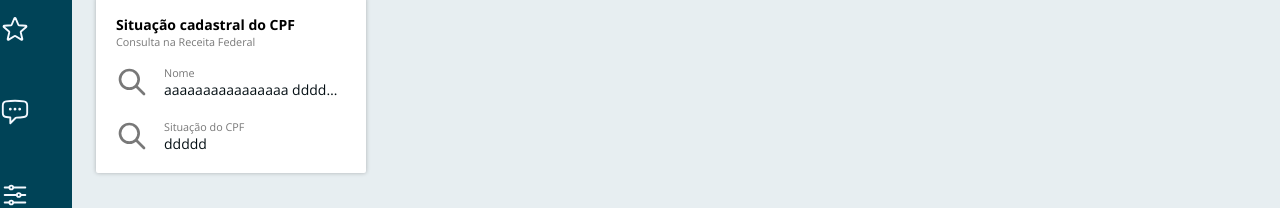
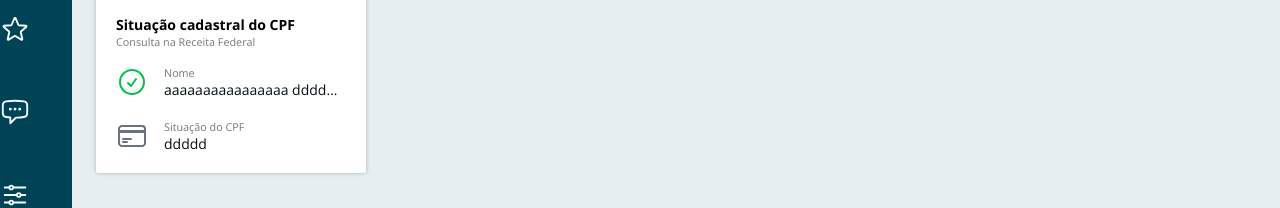
Before and after one commit to hgovra/consulta-cpf-angular, an Angular app: page / in a window 1280 px wide. Shown: the part 257-465 px from the top of the page. Built offline with nearby package versions, Linux system fonts and the light colour scheme.

Commit message:
refactor: atualizar componente icone com suporte a cor parametrizavel

```diff
--- a/src/app/features/consulta-cpf/consulta-cpf.html
+++ b/src/app/features/consulta-cpf/consulta-cpf.html
@@ -22,8 +22,9 @@
   </form>
 
   <quadro titulo="Situação cadastral do CPF" subtitulo="Consulta na Receita Federal">
-    <item icone="icon-user" rotulo="Nome" [texto]="'aaaaaaaaaaaaaaaa dddda ddddddcf'"> </item>
+    <item icone="ok" rotulo="Nome" [texto]="'aaaaaaaaaaaaaaaa dddda ddddddcf'" estado="sucesso">
+    </item>
 
-    <item icone="icon-check" rotulo="Situação do CPF" [texto]="'ddddd'"> </item>
+    <item icone="cartao" rotulo="Situação do CPF" [texto]="'ddddd'"> </item>
   </quadro>
 </recipiente>
--- /dev/null
+++ b/src/app/shared/ui/icone/icone.html
@@ -0,0 +1,8 @@
+<span
+  class="icone"
+  [innerHTML]="svg()"
+  [style.width.px]="tamanho()"
+  [style.height.px]="tamanho()"
+  [style.color]="corFinal()"
+  aria-hidden="true"
+></span>
--- /dev/null
+++ b/src/app/shared/ui/icone/icone.scss
@@ -0,0 +1,11 @@
+.icone {
+  display: inline-flex;
+  align-items: center;
+  justify-content: center;
+
+  svg {
+    width: 100%;
+    height: 100%;
+    stroke: currentColor;
+  }
+}
--- /dev/null
+++ b/src/app/shared/ui/icone/icone.ts
@@ -0,0 +1,33 @@
+import { Component, computed, inject, input } from '@angular/core';
+import { DomSanitizer, SafeHtml } from '@angular/platform-browser';
+
+import { ICONES, NomeIcone } from './registro.icones';
+
+@Component({
+  selector: 'icone',
+  templateUrl: './icone.html',
+  styleUrl: './icone.scss'
+})
+export class Icone {
+  private sanitizador = inject(DomSanitizer);
+
+  nome = input.required<NomeIcone>();
+  tamanho = input<number>(20);
+  cor = input<string>();
+
+  corFinal = computed(() =>
+    this.cor() ?? 'oklch(0.5727 0 0)'
+  );
+
+  svg = computed<SafeHtml>(() => {
+    const svg = ICONES[this.nome()];
+
+    if (!svg) {
+      console.warn(`Icone "${this.nome()}" não encontrado.`);
+      return '';
+    }
+
+    return this.sanitizador.bypassSecurityTrustHtml(svg);
+  });
+
+}
--- /dev/null
+++ b/src/app/shared/ui/icone/registro.icones.ts
@@ -0,0 +1,56 @@
+export const ICONES = {
+  menu: `
+    <svg xmlns="http://www.w3.org/2000/svg" fill="none" viewBox="0 0 24 24" stroke-width="1.5" stroke="currentColor" class="size-6">
+      <path stroke-linecap="round" stroke-linejoin="round" d="M3.75 6.75h16.5M3.75 12h16.5m-16.5 5.25h16.5" />
+    </svg>
+`,
+  busca: `
+    <svg viewBox="0 0 24 24" fill="none" stroke="currentColor">
+      <path stroke-linecap="round" stroke-linejoin="round" stroke-width="2"
+        d="M21 21l-6-6m2-5a7 7 0 11-14 0 7 7 0 0114 0z" />
+    </svg>
+  `,
+  favoritos: `
+    <svg xmlns="http://www.w3.org/2000/svg" fill="none" viewBox="0 0 24 24" stroke-width="1.5" stroke="currentColor" class="size-6">
+      <path stroke-linecap="round" stroke-linejoin="round" d="M11.48 3.499a.562.562 0 0 1 1.04 0l2.125 5.111a.563.563 0 0 0 .475.345l5.518.442c.499.04.701.663.321.988l-4.204 3.602a.563.563 0 0 0-.182.557l1.285 5.385a.562.562 0 0 1-.84.61l-4.725-2.885a.562.562 0 0 0-.586 0L6.982 20.54a.562.562 0 0 1-.84-.61l1.285-5.386a.562.562 0 0 0-.182-.557l-4.204-3.602a.562.562 0 0 1 .321-.988l5.518-.442a.563.563 0 0 0 .475-.345L11.48 3.5Z" />
+    </svg>
+`,
+  chat: `
+    <svg xmlns="http://www.w3.org/2000/svg" fill="none" viewBox="0 0 24 24" stroke-width="1.5" stroke="currentColor" class="size-6">
+      <path stroke-linecap="round" stroke-linejoin="round" d="M8.625 9.75a.375.375 0 1 1-.75 0 .375.375 0 0 1 .75 0Zm0 0H8.25m4.125 0a.375.375 0 1 1-.75 0 .375.375 0 0 1 .75 0Zm0 0H12m4.125 0a.375.375 0 1 1-.75 0 .375.375 0 0 1 .75 0Zm0 0h-.375m-13.5 3.01c0 1.6 1.123 2.994 2.707 3.227 1.087.16 2.185.283 3.293.369V21l4.184-4.183a1.14 1.14 0 0 1 .778-.332 48.294 48.294 0 0 0 5.83-.498c1.585-.233 2.708-1.626 2.708-3.228V6.741c0-1.602-1.123-2.995-2.707-3.228A48.394 48.394 0 0 0 12 3c-2.392 0-4.744.175-7.043.513C3.373 3.746 2.25 5.14 2.25 6.741v6.018Z" />
+    </svg>
+`,
+  categorias: `
+    <svg xmlns="http://www.w3.org/2000/svg" fill="none" viewBox="0 0 24 24" stroke-width="1.5" stroke="currentColor" class="size-6">
+      <path stroke-linecap="round" stroke-linejoin="round" d="M10.5 6h9.75M10.5 6a1.5 1.5 0 1 1-3 0m3 0a1.5 1.5 0 1 0-3 0M3.75 6H7.5m3 12h9.75m-9.75 0a1.5 1.5 0 0 1-3 0m3 0a1.5 1.5 0 0 0-3 0m-3.75 0H7.5m9-6h3.75m-3.75 0a1.5 1.5 0 0 1-3 0m3 0a1.5 1.5 0 0 0-3 0m-9.75 0h9.75" />
+    </svg>
+`,
+  central: `
+    <svg xmlns="http://www.w3.org/2000/svg" fill="none" viewBox="0 0 24 24" stroke-width="1.5" stroke="currentColor" class="size-6">
+      <path stroke-linecap="round" stroke-linejoin="round" d="M12 21v-8.25M15.75 21v-8.25M8.25 21v-8.25M3 9l9-6 9 6m-1.5 12V10.332A48.36 48.36 0 0 0 12 9.75c-2.551 0-5.056.2-7.5.582V21M3 21h18M12 6.75h.008v.008H12V6.75Z" />
+    </svg>
+`,
+  notificacoes: `
+    <svg xmlns="http://www.w3.org/2000/svg" fill="none" viewBox="0 0 24 24" stroke-width="1.5" stroke="currentColor" class="size-6">
+      <path stroke-linecap="round" stroke-linejoin="round" d="M14.857 17.082a23.848 23.848 0 0 0 5.454-1.31A8.967 8.967 0 0 1 18 9.75V9A6 6 0 0 0 6 9v.75a8.967 8.967 0 0 1-2.312 6.022c1.733.64 3.56 1.085 5.455 1.31m5.714 0a24.255 24.255 0 0 1-5.714 0m5.714 0a3 3 0 1 1-5.714 0" />
+    </svg>
+`,
+  ok: `
+    <svg xmlns="http://www.w3.org/2000/svg" fill="none" viewBox="0 0 24 24" stroke-width="1.5" stroke="currentColor" class="size-6">
+      <path stroke-linecap="round" stroke-linejoin="round" d="M9 12.75 11.25 15 15 9.75M21 12a9 9 0 1 1-18 0 9 9 0 0 1 18 0Z" />
+    </svg>
+  `,
+  cartao: `
+    <svg xmlns="http://www.w3.org/2000/svg" fill="none" viewBox="0 0 24 24" stroke-width="1.5" stroke="currentColor" class="size-6">
+      <path stroke-linecap="round" stroke-linejoin="round" d="M2.25 8.25h19.5M2.25 9h19.5m-16.5 5.25h6m-6 2.25h3m-3.75 3h15a2.25 2.25 0 0 0 2.25-2.25V6.75A2.25 2.25 0 0 0 19.5 4.5h-15a2.25 2.25 0 0 0-2.25 2.25v10.5A2.25 2.25 0 0 0 4.5 19.5Z" />
+    </svg>
+  `,
+  pessoa: `
+    <svg xmlns="http://www.w3.org/2000/svg" fill="none" viewBox="0 0 24 24" stroke-width="1.5" stroke="currentColor" class="size-6">
+      <path stroke-linecap="round" stroke-linejoin="round" d="M15.75 6a3.75 3.75 0 1 1-7.5 0 3.75 3.75 0 0 1 7.5 0ZM4.501 20.118a7.5 7.5 0 0 1 14.998 0A17.933 17.933 0 0 1 12 21.75c-2.676 0-5.216-.584-7.499-1.632Z" />
+    </svg>
+  `
+
+} as const;
+
+export type NomeIcone = keyof typeof ICONES;
--- a/src/app/shared/ui/quadro/item/item.html
+++ b/src/app/shared/ui/quadro/item/item.html
@@ -1,6 +1,6 @@
 <div class="item">
   <div class="item__icone">
-    <ui-icon [nome]="'busca'" [tamanho]="32" />
+    <icone [nome]="icone()" [tamanho]="32" [cor]="cor()" />
   </div>
 
   <div class="item__texto">
--- a/src/app/shared/ui/quadro/item/item.ts
+++ b/src/app/shared/ui/quadro/item/item.ts
@@ -1,14 +1,32 @@
-import { Component, input } from '@angular/core';
-import { Icon } from '../../icon/icon';
+import { Component, computed, input } from '@angular/core';
+
+import { Icone } from '../../icone/icone';
+import { NomeIcone } from '../../icone/registro.icones';
 
 @Component({
   selector: 'item',
-  imports: [Icon],
+  imports: [Icone],
   templateUrl: './item.html',
   styleUrl: './item.scss',
 })
 export class Item {
-  icone = input.required<string>();
+  icone = input.required<NomeIcone>();
+  estado = input<'normal'| 'sucesso'| 'alerta'| 'erro'>('normal');
   rotulo = input.required<string>();
   texto = input.required<string>();
+
+  cor = computed(() => {
+    switch (this.estado()) {
+      case 'normal':
+        return 'var(--cor-texto-mutado)';
+      case 'sucesso':
+        return 'var(--cor-sucesso)';
+      case 'alerta':
+        return 'var(--cor-alerta)';
+      case 'erro':
+        return 'var(--cor-erro)';
+      default:
+        return 'var(--cor-texto-mutado)';
+    }
+  });
 }
--- a/src/styles/_tokens.scss
+++ b/src/styles/_tokens.scss
@@ -2,13 +2,14 @@
   /* Colors */
   --color-primary: #165c7d;
   --color-primary-dark: #0f4a64;
-  --color-success: #2e7d32;
-  --color-error: #d32f2f;
+  --cor-sucesso: #00c246;
+  --cor-erro: #d32f2f;
+  --cor-alerta: #ffa300;
   --color-border: #e5e7eb;
   --color-background: #f9fafb;
   --color-surface: #ffffff;
-  --color-text: #1f2937;
-  --color-text-muted: #6b7280;
+  --cor-texto: #1f2937;
+  --cor-texto-mutado: #6b7280;
 
   /* Spacing */
   --spacing-1: 4px;
```
Also changed, not shown: 1 other file (tests, documents, lock files or other folders).
